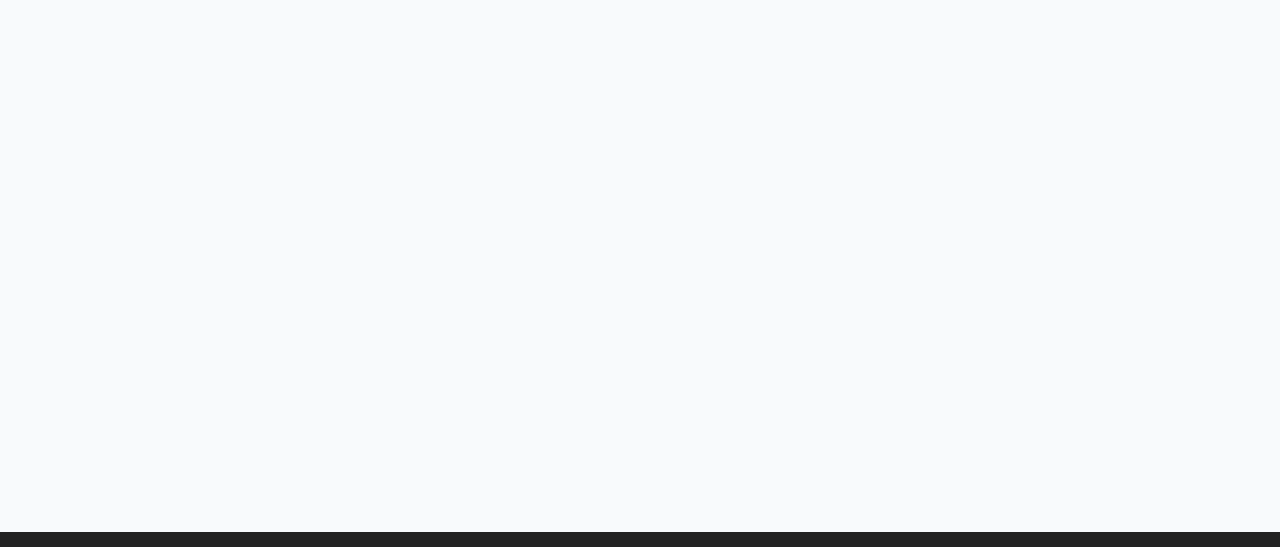
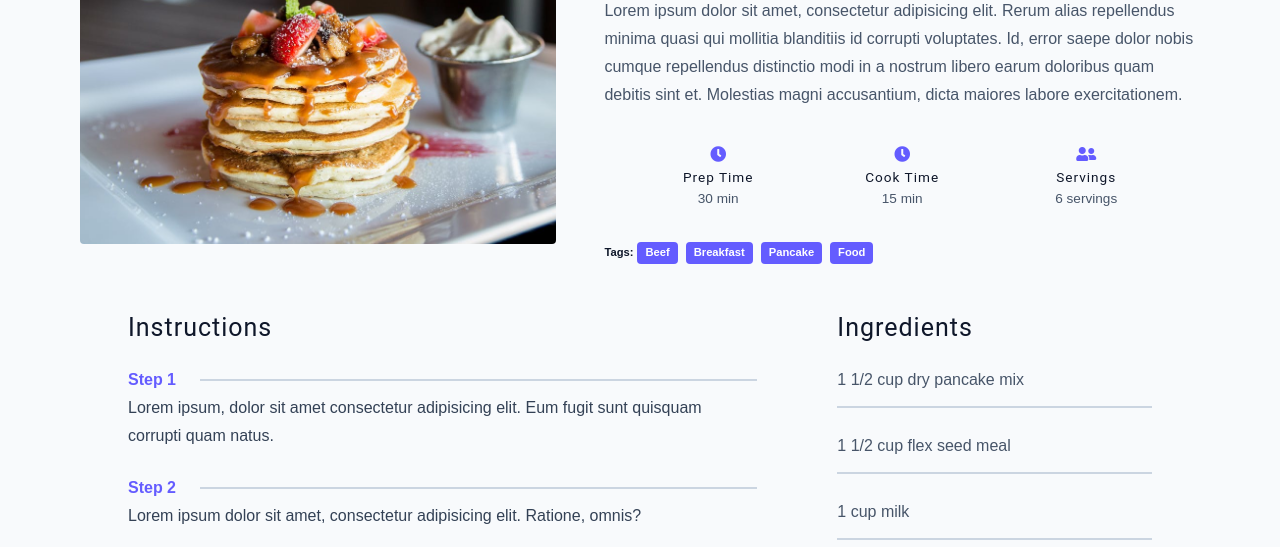
Before and after one commit to marcokwan10/CSS_HTML_recipe, a website: page single-recipe.html in a window 1280 px wide. Shown: the part 204-751 px from the top of the page. Drawn offline with Linux system fonts and the light colour scheme.

Commit message:
single recipe

```diff
--- a/css/main.css
+++ b/css/main.css
@@ -579,7 +579,7 @@ About
 	display: grid;
 	gap: 2rem 4rem;
 	padding-bottom: 3rem;
-	border: 2px solid red;
+	/* border: 2px solid red; */
 }
 
 .about-img {
@@ -676,3 +676,124 @@ Tags
 		grid-template-columns: 1fr 1fr 1fr 1fr;
 	}
 }
+
+/*
+===============
+Single Recipe
+===============
+*/
+
+.recipe-hero {
+	display: grid;
+	gap: 3rem;
+}
+
+.recipe-hero-img {
+	height: 300px;
+	border-radius: var(--borderRadius);
+}
+
+.recipe-info p {
+	color: var(--grey-600);
+}
+
+.recipe-icon {
+	width: 90%;
+	display: grid;
+	grid-template-columns: repeat(3, 1fr);
+	gap: 1rem;
+	margin: 2rem auto;
+	text-align: center;
+}
+
+.recipe-icon i {
+	font-size: 1, 5rem;
+	color: var(--primary-500);
+}
+
+.recipe-icon h5,
+.recipe-icon p {
+	margin-bottom: 0;
+	font-size: 0.85rem;
+}
+
+.recipe-icon p {
+	color: var(--grey-600);
+}
+
+.recipe-tags {
+	display: flex;
+	align-items: center;
+	flex-wrap: wrap;
+	font-size: 0.7em;
+	font-weight: 600;
+}
+
+.recipe-tags a {
+	background: var(--primary-500);
+	border-radius: var(--borderRadius);
+	color: var(--white);
+	padding: 0.05rem 0.5rem;
+	margin: 0 0.25rem;
+	text-transform: capitalize;
+}
+
+@media screen and (min-width: 992px) {
+	.recipe-hero {
+		grid-template-columns: 4fr 5fr;
+		align-items: center;
+	}
+}
+
+.recipe-content {
+	padding: 3rem;
+	display: grid;
+	gap: 3rem 5rem;
+}
+
+@media screen and (min-width: 992px) {
+	.recipe-content {
+		grid-template-columns: 2fr 1fr;
+	}
+}
+
+.single-instruction header {
+	display: grid;
+	grid-template-columns: auto 1fr;
+	gap: 1.5rem;
+	align-items: center;
+}
+
+.single-instruction header p {
+	text-transform: capitalize;
+	font-weight: 600;
+	margin-bottom: 0;
+	color: var(--primary-500);
+}
+
+.single-instruction > p {
+	color: var(--grey-700);
+}
+
+.single-instruction header div {
+	height: 2px;
+	background: var(--grey-300);
+}
+
+.second-column {
+	display: grid;
+	row-gap: 2rem;
+}
+
+.single-ingredient {
+	border-bottom: 2px solid var(--grey-300);
+	padding-bottom: 0.75rem;
+	color: var(--grey-600);
+}
+
+.single-tool {
+	border-bottom: 2px solid var(--grey-300);
+	padding-bottom: 0.75rem;
+	color: var(--primary-700);
+	text-transform: capitalize;
+}
--- a/single-recipe.html
+++ b/single-recipe.html
@@ -15,8 +15,7 @@
 		<link rel="stylesheet" href="./css/main.css" />
 	</head>
 	<body>
-		<!-- **** -->
-		<!-- nav -->
+		<!-- NAV -->
 		<nav class="navbar">
 			<!-- nav-header -->
 			<div class="nav-center">
@@ -40,17 +39,100 @@
 				</div>
 			</div>
 		</nav>
-		<!-- **** -->
+		<!-- END NAV**** -->
 
-		<!-- **** -->
-		<!-- main -->
+		<!-- MAIN -->
 		<main class="page">
-			<h1>Single Recipe</h1>
+			<section class="recipe-hero">
+				<img src="./assets/recipes/recipe-4.jpeg" alt="pancake" class="img recipe-hero-img" />
+				<article class="recipe-info">
+					<h2>banana pancakes</h2>
+					<p>
+						Lorem ipsum dolor sit amet, consectetur adipisicing elit. Rerum alias repellendus minima quasi qui mollitia
+						blanditiis id corrupti voluptates. Id, error saepe dolor nobis cumque repellendus distinctio modi in a
+						nostrum libero earum doloribus quam debitis sint et. Molestias magni accusantium, dicta maiores labore
+						exercitationem.
+					</p>
+					<!-- recipe icons -->
+					<div class="recipe-icon">
+						<article>
+							<i class="fas fa-clock"></i>
+							<h5>prep time</h5>
+							<p>30 min</p>
+						</article>
+						<article>
+							<i class="fas fa-clock"></i>
+							<h5>cook time</h5>
+							<p>15 min</p>
+						</article>
+						<article>
+							<i class="fas fa-user-friends"></i>
+							<h5>servings</h5>
+							<p>6 servings</p>
+						</article>
+					</div>
+					<!-- recipe tags -->
+					<div class="recipe-tags">
+						Tags: <a href="tag-template.html">Beef</a>
+						<a href="tag-template.html">Breakfast</a>
+						<a href="tag-template.html">pancake</a>
+						<a href="tag-template.html">food</a>
+					</div>
+				</article>
+			</section>
+
+			<section class="recipe-content">
+				<article>
+					<h4>instructions</h4>
+					<!-- single instructions -->
+					<div class="single-instruction">
+						<header>
+							<p>step 1</p>
+							<div></div>
+						</header>
+						<p>
+							Lorem ipsum, dolor sit amet consectetur adipisicing elit. Eum fugit sunt quisquam corrupti quam natus.
+						</p>
+					</div>
+					<!-- single instructions -->
+					<div class="single-instruction">
+						<header>
+							<p>step 2</p>
+							<div></div>
+						</header>
+						<p>Lorem ipsum dolor sit amet, consectetur adipisicing elit. Ratione, omnis?</p>
+					</div>
+					<!-- single instructions -->
+					<div class="single-instruction">
+						<header>
+							<p>step 3</p>
+							<div></div>
+						</header>
+						<p>
+							Lorem ipsum, dolor sit amet consectetur adipisicing elit. Eum fugit sunt quisquam corrupti quam natus.
+						</p>
+					</div>
+				</article>
+				<article class="second-column">
+					<div>
+						<h4>ingredients</h4>
+						<p class="single-ingredient">1 1/2 cup dry pancake mix</p>
+						<p class="single-ingredient">1 1/2 cup flex seed meal</p>
+						<p class="single-ingredient">1 cup milk</p>
+					</div>
+					<div>
+						<h4>tools</h4>
+						<p class="single-tool">hand blender.</p>
+						<p class="single-tool">large pot</p>
+						<p class="single-tool">measuring spoon</p>
+						<p class="single-tool">measuring cup</p>
+					</div>
+				</article>
+			</section>
 		</main>
-		<!-- **** -->
+		<!-- END MAIN -->
 
-		<!-- **** -->
-		<!-- footer -->
+		<!-- FOOTER -->
 		<footer class="page-footer">
 			<p>
 				&copy; <span id="date"></span>
@@ -58,7 +140,7 @@
 				Built by <span class="footer-logo">Me</span>
 			</p>
 		</footer>
-		<!-- **** -->
+		<!-- END FOOTER -->
 		<script src="./js/app.js"></script>
 	</body>
 </html>
```
